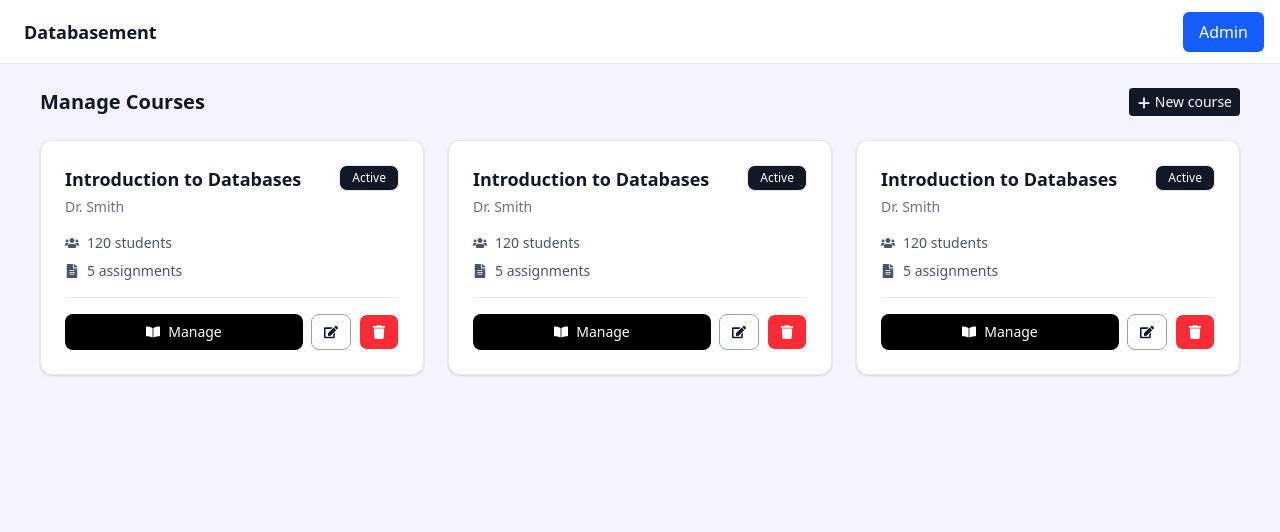
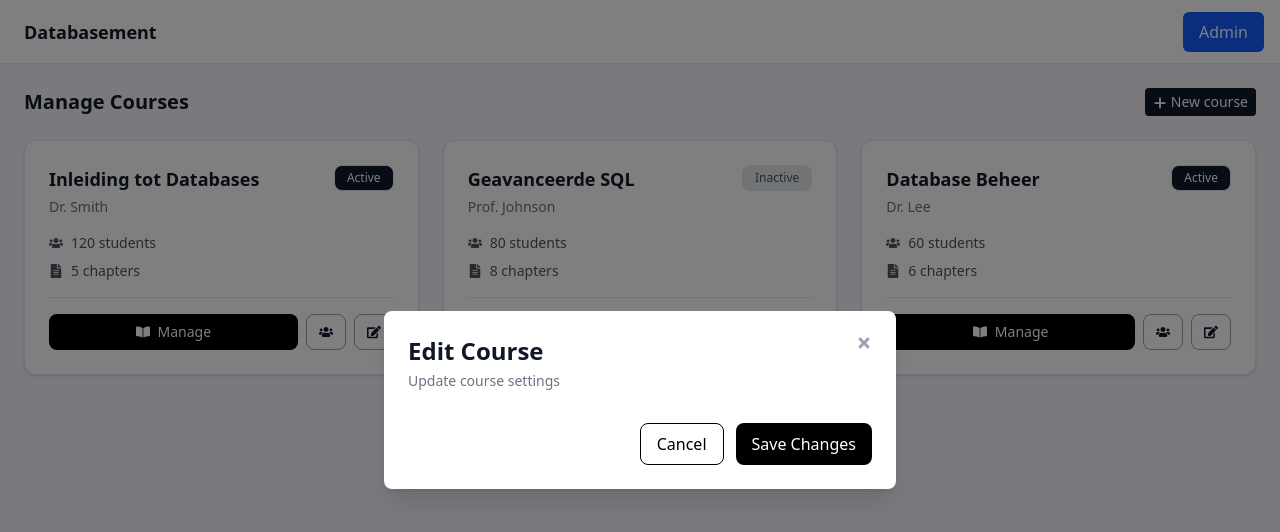
Before and after one commit to SQLDropbox/SQLDropbox, a Next.js app in the folder sql-dropbox-frontend/: page /admin in a window 1280 px wide. Both pictures are taken after a click on the button 379 px from the left and 332 px from the top of the page. Shown: the top 532 px of the page. Built offline with nearby package versions, Linux system fonts and the light colour scheme.

Commit message:
editCourseDialog, course type, course page

```diff
--- /dev/null
+++ b/sql-dropbox-frontend/app/admin/course/[courseID]/page.tsx
@@ -0,0 +1,16 @@
+"use client";
+
+import { useParams } from "next/navigation";
+import Header from "@/components/header";
+
+export default function Page() {
+    const params = useParams();
+
+    return (
+        <div>
+            <Header />
+
+            <p>COURSE {params.courseID}</p>
+        </div>
+    );
+}
--- a/sql-dropbox-frontend/app/admin/page.tsx
+++ b/sql-dropbox-frontend/app/admin/page.tsx
@@ -1,5 +1,6 @@
 import AdminCourseCard from "@/components/admin/adminCourseCard";
 import Header from "@/components/header";
+import { Course } from "@/types/types";
 import { Metadata } from "next";
 import { FaPlus } from "react-icons/fa6";
 
@@ -7,11 +8,51 @@ export const metadata: Metadata = {
     title: "Admin Page",
 };
 
-export default function Home() {
+export default function Page() {
+
+    const courses: Course[] = [
+        {
+            courseID: 1,
+            courseNameNL: "Inleiding tot Databases",
+            courseNameEN: "Introduction to Databases",
+            courseDescriptionNL: "Leer de basisprincipes van databases en SQL.",
+            courseDescriptionEN: "Learn the fundamentals of databases and SQL.",
+            lecturer: "Dr. Smith",
+            deadline: new Date("2024-12-31"),
+            isActive: true,
+            studentCount: 120,
+            chapterCount: 5,
+        },
+        {
+            courseID: 2,
+            courseNameNL: "Geavanceerde SQL",
+            courseNameEN: "Advanced SQL",
+            courseDescriptionNL: "Verdiep je in complexe SQL-query's en optimalisatie.",
+            courseDescriptionEN: "Dive into complex SQL queries and optimization.",
+            lecturer: "Prof. Johnson",
+            deadline: new Date("2024-11-30"),
+            isActive: false,
+            studentCount: 80,
+            chapterCount: 8,
+        },
+        {
+            courseID: 3,
+            courseNameNL: "Database Beheer",
+            courseNameEN: "Database Administration",
+            courseDescriptionNL: "Leer hoe je databases effectief beheert en onderhoudt.",
+            courseDescriptionEN: "Learn how to effectively manage and maintain databases.",
+            lecturer: "Dr. Lee",
+            deadline: new Date("2024-10-15"),
+            isActive: true,
+            studentCount: 60,
+            chapterCount: 6,
+        },
+    ];
+
     return (
         <div>
             <Header />
-            <div className="max-w-300 mx-auto m-6">
+            <div className="max-w-350 mx-auto p-6">
                 <div className="flex justify-between items-center">
                     <div>
                         <h1>Manage Courses</h1>
@@ -23,8 +64,8 @@ export default function Home() {
                 </div>
 
                 <div className="grid grid-cols-3 gap-6 my-6">
-                    {Array.from({ length: 3 }).map((_, index) => (
-                        <AdminCourseCard key={index} />
+                    {courses.map((course, index) => (
+                        <AdminCourseCard key={index} course={course} />
                     ))}
                 </div>
             </div>
--- a/sql-dropbox-frontend/app/page.tsx
+++ b/sql-dropbox-frontend/app/page.tsx
@@ -1,7 +1,6 @@
-import Image from "next/image";
-import Header from "../components/header";
+import Header from "@/components/header";
 
-export default function Home() {
+export default function Page() {
   return (
     <div>
         <Header />
--- a/sql-dropbox-frontend/components/admin/adminCourseCard.tsx
+++ b/sql-dropbox-frontend/components/admin/adminCourseCard.tsx
@@ -1,4 +1,8 @@
+"use client";
+
+import { Course } from "@/types/types";
 import Link from "next/link";
+import { useState } from "react";
 import {
     FaUsers,
     FaFileAlt,
@@ -6,69 +10,76 @@ import {
     FaEdit,
     FaTrash,
 } from "react-icons/fa";
+import EditCourseDialog from "./editCourseDialog";
 
-export default function AdminCourseCard() {
-    const course = {
-        id: 1,
-        name: "Introduction to Databases",
-        instructor: "Dr. Smith",
-        students: 120,
-        assignments: 5,
-        active: true,
-    };
+export default function AdminCourseCard({ course }: { course: Course }) {
+    const [editDialogOpen, setEditDialogOpen] = useState(false);
 
     return (
         <div className="rounded-xl border border-gray-200 bg-white p-6 shadow-sm hover:shadow-lg transition-shadow">
             <div className="flex items-start justify-between mb-4">
                 <div className="flex-1">
                     <h3 className="text-lg font-semibold text-gray-900 mb-1">
-                        {course.name}
+                        {course.courseNameNL}
                     </h3>
 
                     <p className="text-sm text-gray-500 mb-4">
-                        {course.instructor}
+                        {course.lecturer}
                     </p>
 
                     <div className="space-y-2">
                         <div className="flex items-center gap-2 text-sm text-gray-600">
                             <FaUsers className="text-sm" />
-                            {course.students} students
+                            {course.studentCount} students
                         </div>
 
                         <div className="flex items-center gap-2 text-sm text-gray-600">
                             <FaFileAlt className="text-sm" />
-                            {course.assignments} assignments
+                            {course.chapterCount} chapters
                         </div>
                     </div>
                 </div>
 
                 <span
                     className={`text-xs px-3 py-1 rounded-lg border border-gray-200 font-medium ${
-                        course.active
+                        course.isActive
                             ? "bg-gray-900 text-white"
                             : "bg-gray-200 text-gray-600"
                     }`}
                 >
-                    {course.active ? "Active" : "Inactive"}
+                    {course.isActive ? "Active" : "Inactive"}
                 </span>
             </div>
 
             <div className="flex gap-2 pt-4 border-t border-gray-200">
-                <Link href={`/admin/course/${course.id}`} className="flex-1">
+                <Link
+                    href={`/admin/course/${course.courseID}`}
+                    className="flex-1"
+                >
                     <button className="w-full flex items-center justify-center gap-2 bg-black text-white text-sm px-4 py-2 rounded-lg hover:bg-gray-800 transition-colors">
                         <FaBookOpen />
                         Manage
                     </button>
                 </Link>
 
-               <button className="border border-gray-400 rounded-lg px-3 py-2 transition-colors bg-white hover:bg-gray-200 text-gray-900 text-sm">
+                <button
+                    className="border border-gray-400 rounded-lg px-3 py-2 transition-colors bg-white hover:bg-gray-200 text-gray-900 text-sm"
+                >
+                    <FaUsers />
+                </button>
+
+                <button
+                    className="border border-gray-400 rounded-lg px-3 py-2 transition-colors bg-white hover:bg-gray-200 text-gray-900 text-sm"
+                    onClick={() => setEditDialogOpen(true)}
+                >
                     <FaEdit />
                 </button>
-
-                <button className="border rounded-lg px-3 py-2 transition-colors bg-red-500 hover:bg-red-600 text-white text-sm">
-                    <FaTrash />
-                </button>
             </div>
+            <EditCourseDialog
+                open={editDialogOpen}
+                onClose={() => setEditDialogOpen(false)}
+                course={course}
+            />
         </div>
     );
 }
--- /dev/null
+++ b/sql-dropbox-frontend/components/admin/editCourseDialog.tsx
@@ -0,0 +1,59 @@
+"use client";
+
+import { FaTimes } from "react-icons/fa";
+import { Course } from "@/types/types";
+
+interface Props {
+    open: boolean;
+    onClose: () => void;
+    course: Course;
+}
+
+export default function EditCourseDialog({ open, onClose, course }: Props) {
+    if (!open) return null;
+
+    return (
+        <div className="fixed inset-0 z-50 flex items-center justify-center bg-black/50 p-4" onClick={onClose}>
+            <div className="w-full max-w-lg rounded-lg bg-white p-6 shadow-xl" onClick={(e) => e.stopPropagation()}>
+                <div className="flex justify-between items-start mb-6">
+                    <div>
+                        <h2 className="text-2xl font-semibold text-gray-900">
+                            Edit Course
+                        </h2>
+
+                        <p className="text-sm text-gray-500 mt-1">
+                            Update course settings
+                        </p>
+                    </div>
+
+                    <button
+                        onClick={onClose}
+                        className="text-gray-400 hover:text-black"
+                    >
+                        <FaTimes />
+                    </button>
+                </div>
+
+                <div className="space-y-5">
+                    {/* FORM */}
+                </div>
+
+                <div className="flex justify-end gap-3 mt-8">
+                    <button
+                        onClick={onClose}
+                        className="border px-4 py-2 rounded-lg hover:bg-gray-50"
+                    >
+                        Cancel
+                    </button>
+
+                    <button
+                        onClick={onClose}
+                        className="bg-black text-white px-4 py-2 rounded-lg hover:bg-gray-800"
+                    >
+                        Save Changes
+                    </button>
+                </div>
+            </div>
+        </div>
+    );
+}
--- /dev/null
+++ b/sql-dropbox-frontend/types/types.ts
@@ -0,0 +1,12 @@
+export interface Course {
+    courseID: number;
+    courseNameNL: string;
+    courseNameEN: string;
+    courseDescriptionNL: string;
+    courseDescriptionEN: string;
+    lecturer: string;
+    deadline: Date;
+    isActive: boolean;
+    studentCount: number;
+    chapterCount: number;
+}
```
